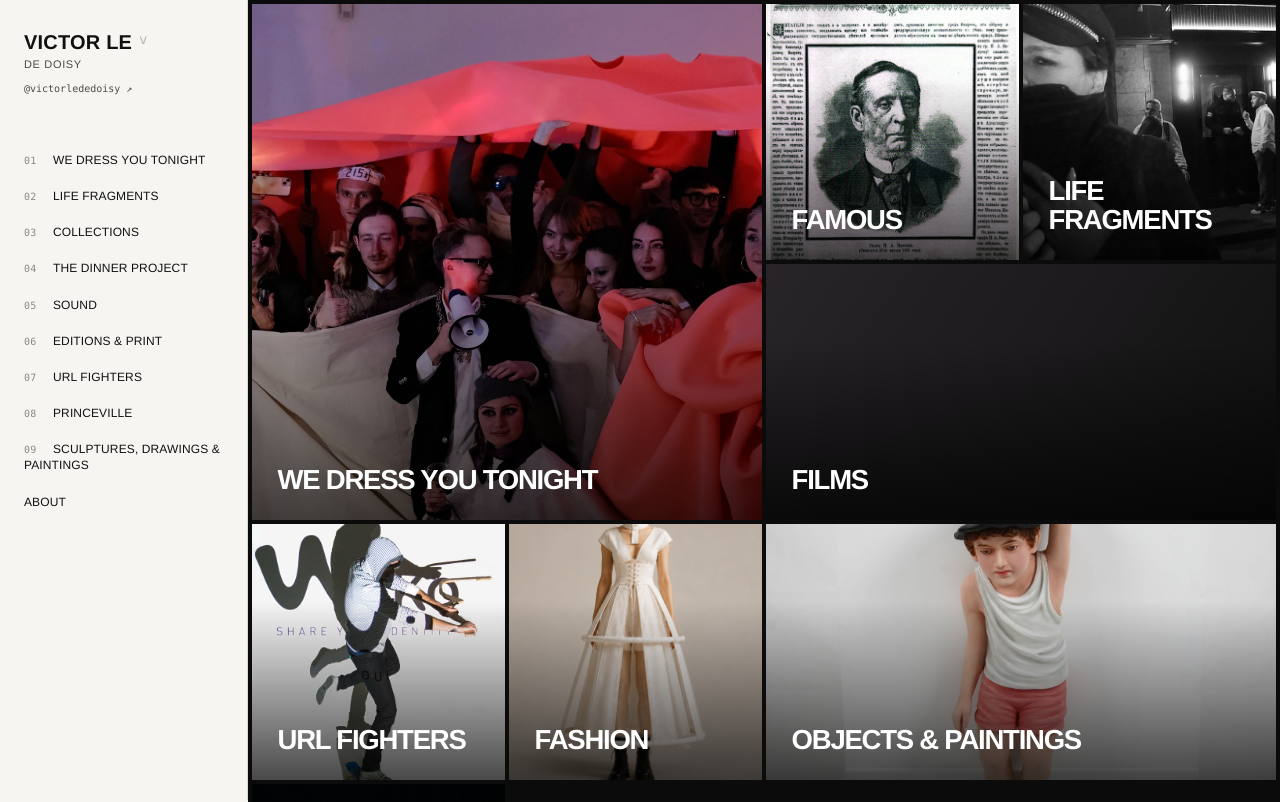
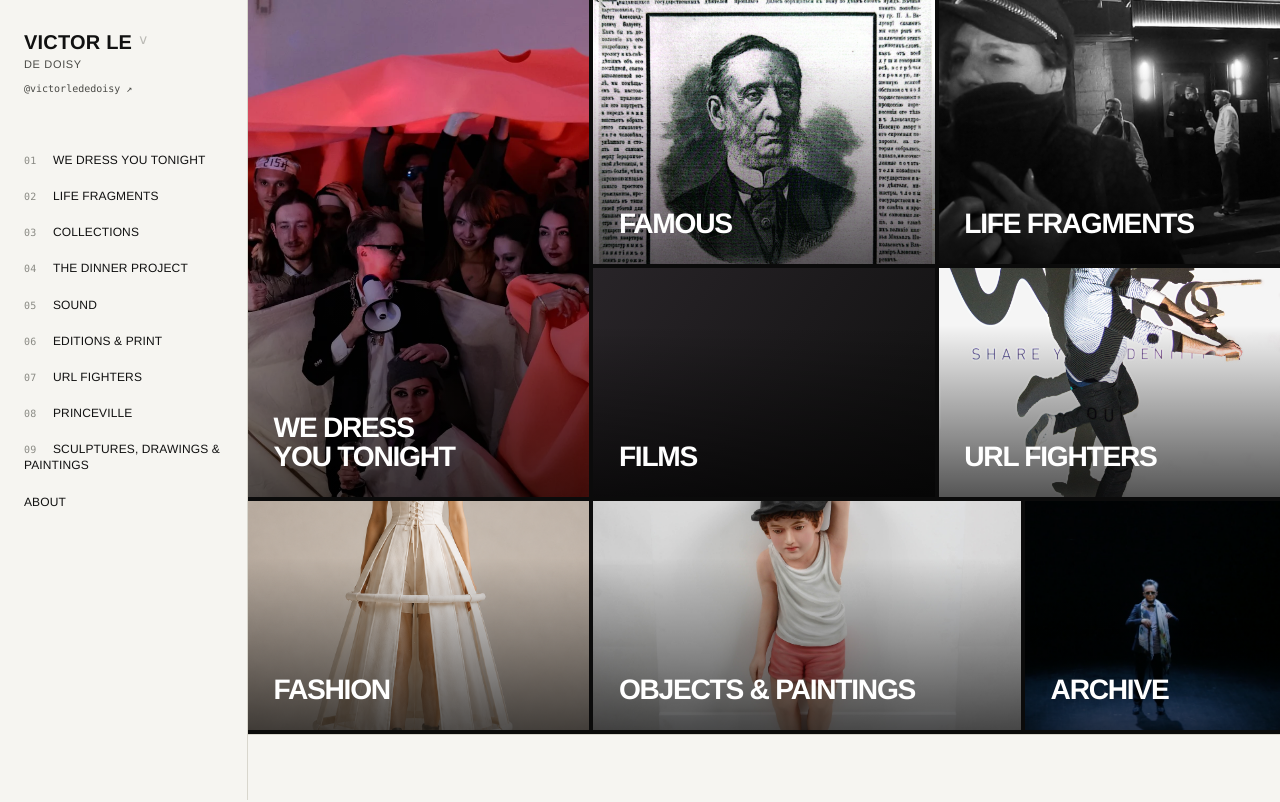
Before and after one commit to victorleparis/victor-le-site, a Next.js app: page / in a window 1280 px wide. Shown: the top 802 px of the page. Built offline with nearby package versions, Linux system fonts and the light colour scheme; no server answers.

Commit message:
Match approved mosaic reference with exact asymmetric tile geometry

```diff
--- a/components/home/ProjectMosaic.module.css
+++ b/components/home/ProjectMosaic.module.css
@@ -1,11 +1,10 @@
-.mosaic{display:grid;grid-template-columns:repeat(4,minmax(0,1fr));grid-auto-flow:dense;grid-auto-rows:minmax(170px,20vw);gap:4px;padding:4px;background:#0b0b0b;color:#fff}
-.tile{position:relative;display:block;min-width:0;overflow:hidden;background:#242124}
+.mosaic{display:grid;grid-template-columns:repeat(12,minmax(0,1fr));grid-template-rows:1.15fr 1fr 1fr;gap:4px;padding:0 0 4px;background:#0b0b0b;color:white;height:calc(100svh - 66px);min-height:610px}
+.tile{position:relative;display:block;min-width:0;min-height:0;overflow:hidden;background:#242124}
 .tile img{width:100%;height:100%;object-fit:cover;transition:transform .6s ease}
 .tile:hover img{transform:scale(1.035)}
-.tile:after{content:"";position:absolute;inset:30% 0 0;background:linear-gradient(transparent,rgba(0,0,0,.7));pointer-events:none}
-.title{position:absolute;bottom:clamp(12px,2vw,30px);left:clamp(12px,2vw,30px);right:12px;z-index:1;font-size:clamp(16px,2.15vw,34px);line-height:1.04;font-weight:750;letter-spacing:-.045em;text-wrap:balance}
-.large{grid-column:span 2;grid-row:span 2}.medium{grid-column:span 1}.wide{grid-column:span 2}
+.tile:after{content:"";position:absolute;inset:25% 0 0;background:linear-gradient(transparent,rgba(0,0,0,.65));pointer-events:none}
+.title{position:absolute;bottom:clamp(12px,2vw,28px);left:clamp(12px,2vw,28px);right:12px;z-index:1;font-size:clamp(18px,2.2vw,34px);line-height:1.04;font-weight:750;letter-spacing:-.045em;text-wrap:balance}
+.tile:nth-child(1){grid-column:1/5;grid-row:1/3}.tile:nth-child(2){grid-column:5/9;grid-row:1}.tile:nth-child(3){grid-column:9/13;grid-row:1}.tile:nth-child(4){grid-column:5/9;grid-row:2}.tile:nth-child(5){grid-column:9/13;grid-row:2}.tile:nth-child(6){grid-column:1/5;grid-row:3}.tile:nth-child(7){grid-column:5/10;grid-row:3}.tile:nth-child(8){grid-column:10/13;grid-row:3}
 .noImage{display:block;width:100%;height:100%;background:linear-gradient(125deg,#282428,#101010)}
-@media(max-width:900px){.mosaic{grid-template-columns:repeat(2,minmax(0,1fr));grid-auto-rows:minmax(180px,35vw)}.large{grid-column:span 2;grid-row:span 2}.wide{grid-column:span 2}.title{font-size:clamp(18px,4vw,30px)}}
-@media(max-width:520px){.mosaic{grid-auto-rows:52vw;gap:3px;padding:3px}.large{grid-row:span 2}.title{font-size:clamp(17px,5vw,24px)}}
+@media(max-width:700px){.mosaic{height:auto;min-height:0;grid-template-columns:repeat(2,minmax(0,1fr));grid-template-rows:none;grid-auto-rows:46vw;gap:3px;padding-bottom:3px}.tile:nth-child(n){grid-column:auto;grid-row:auto}.tile:nth-child(1){grid-column:1/3;grid-row:span 2}.tile:nth-child(7){grid-column:1/3}.title{font-size:clamp(17px,4.8vw,27px)}}
 @media(prefers-reduced-motion:reduce){.tile img{transition:none}}
```
